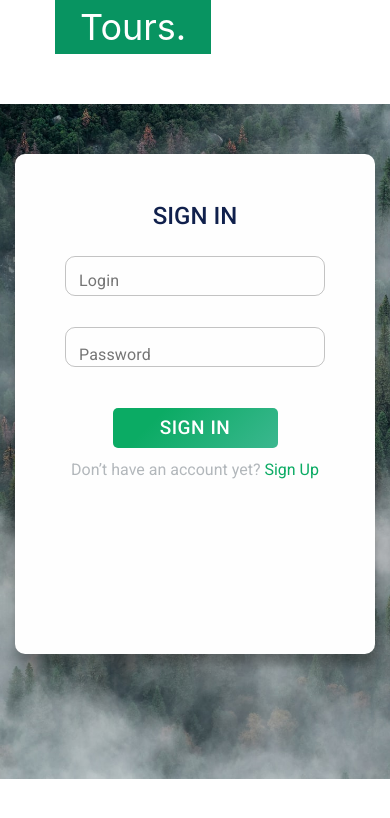
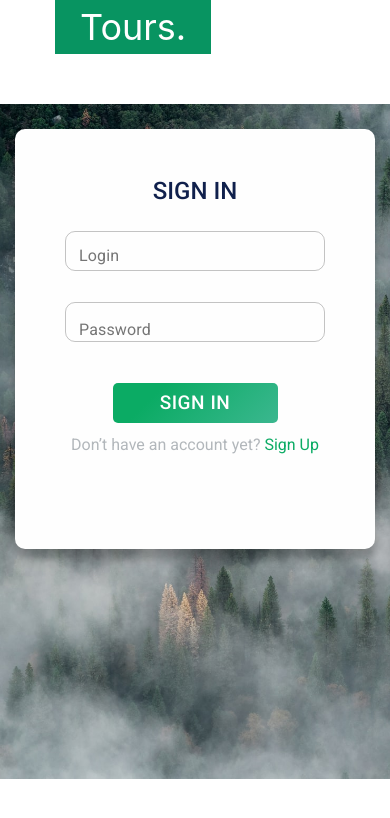
Before and after one commit to OlehSihunov/tour-fe-task, a React (Create React App) app: page /login in a window 390 px wide. Shown: the top 818 px of the page. Built offline with nearby package versions, Linux system fonts and the light colour scheme.

Commit message:
fix login form

```diff
--- a/src/components/login/SignInForm/SignInForm.scss
+++ b/src/components/login/SignInForm/SignInForm.scss
@@ -50,26 +50,42 @@
 
 }
 
+@media  screen and (max-height:900px) {
+    .login-form {
+        margin-top: 25px;
+        height: 500px;
+        width:440px;
+        >h1{
+            margin-top: 40px;
+        }
+    }
+}
 
-@media screen and (max-width: 1024px) {
+@media screen and (max-width: 1024px) and ( max-height: 700px) {
     .login-form {
-        height: 626px;
-        width: 488px;
-
+        height: 450px;
+        width: 390px;
+        >h1{
+            margin-top: 40px;
+        }
     }
   }
 
 @media screen and (max-width: 768px) {
+
     .login-form {
         margin-right: 0px;
-        height: 570px;
-        width: 450px;
+        height: 430px;
+        width: 380px;
+        >h1{
+            margin-top: 30px;
+        }
     }
   }
 
 @media screen and (max-width: 445px) {
     .login-form {
-        height: 500px;
+        height: 420px;
         width: 360px;
         margin-right: 0px;
         >h1 {
@@ -86,7 +102,7 @@
   }
 @media screen and (max-width: 376px) {
     .login-form {
-        height: 488px;
+        height: 400px;
         width: 300px;
 
     }
```
